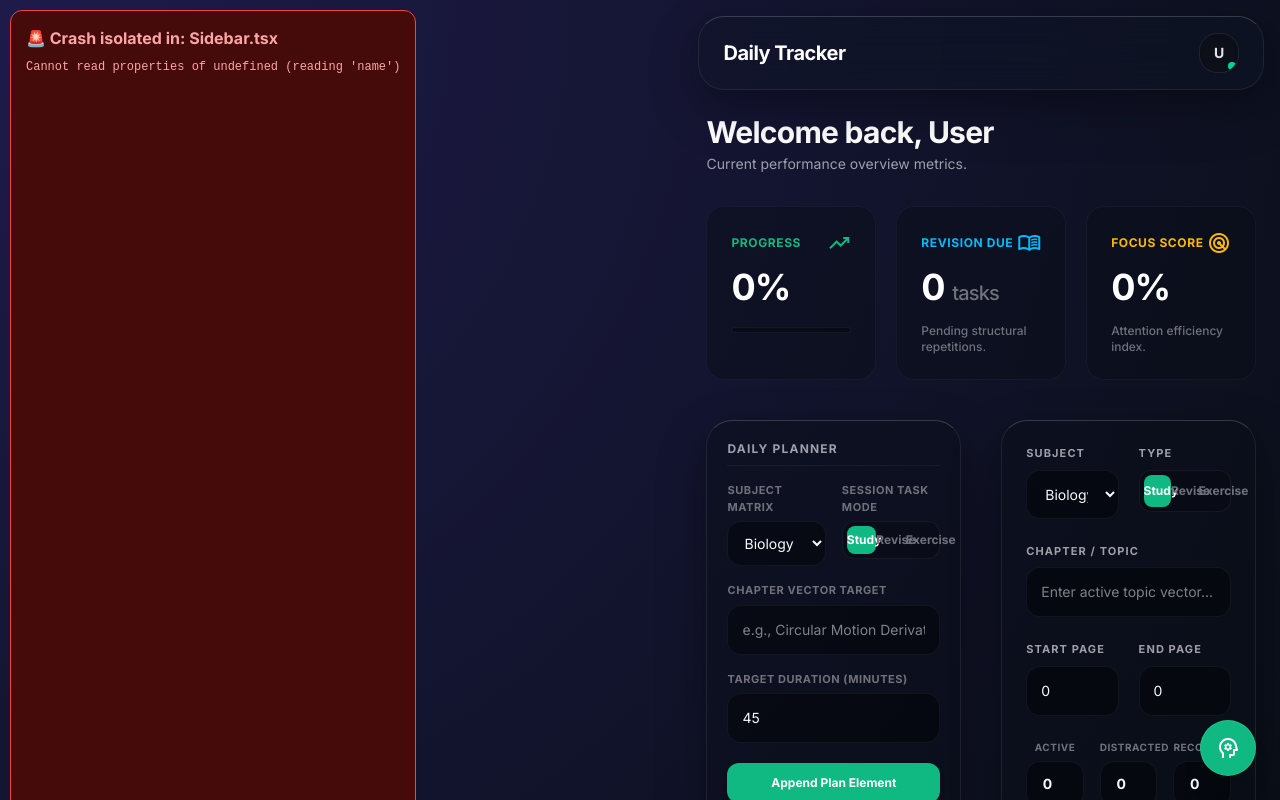
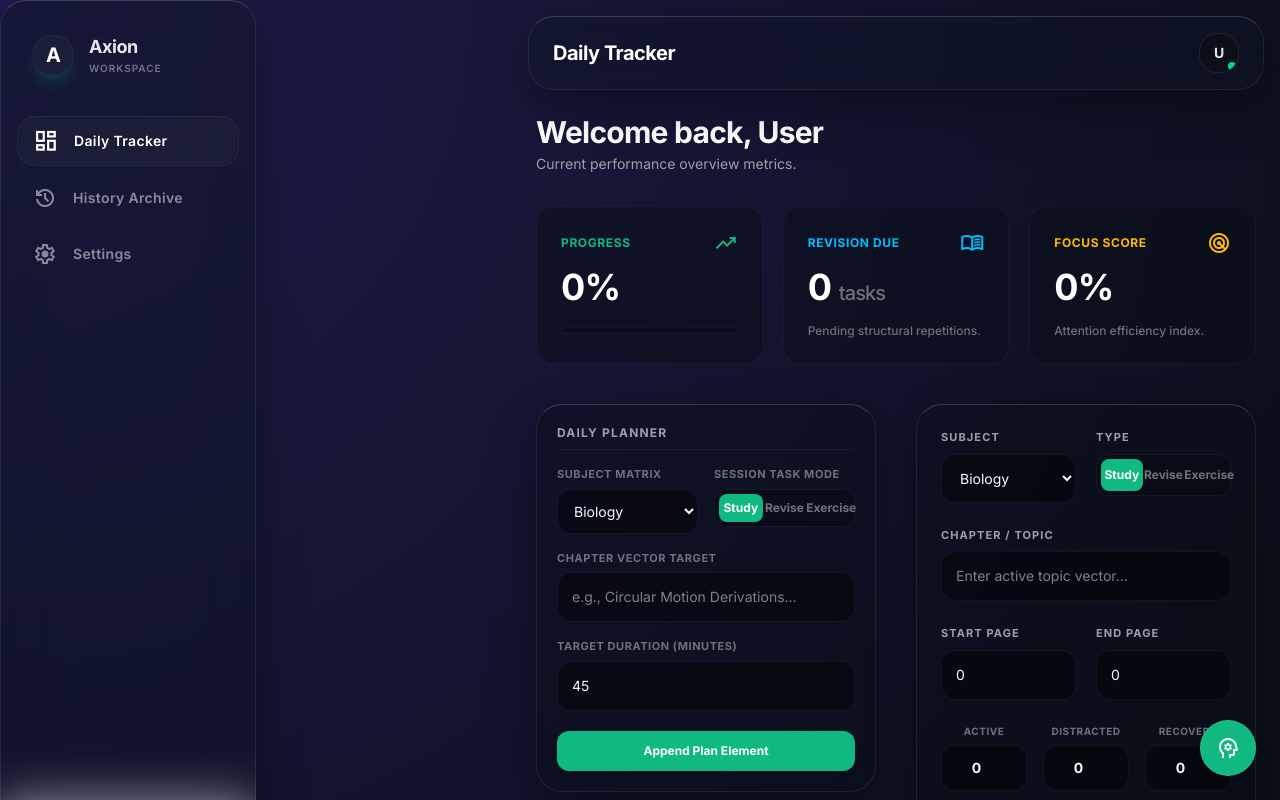
Before and after one commit to gaurav-9869/Study-Tracker, a React (Vite) app: page / in a window 1280 px wide. Shown: the top 800 px of the page. Built offline with nearby package versions, Linux system fonts and the light colour scheme.

Commit message:
Update Sidebar.tsx

```diff
--- a/src/components/Sidebar.tsx
+++ b/src/components/Sidebar.tsx
@@ -1,63 +1,61 @@
 import React from 'react';
-import { UserSettings } from '../types';
+import { getSubjectConfig, SubjectKey } from '../types';
 
 interface SidebarProps {
   currentTab: string;
   setTab: (tab: string) => void;
   isOpen: boolean;
   setIsOpen: (isOpen: boolean) => void;
-  profileImg: string | null;
-  userSettings: UserSettings;
 }
 
-interface NavItem {
-  id: string;
-  label: string;
-  icon: string;
-}
+export default function Sidebar({ currentTab, setTab, isOpen, setIsOpen }: SidebarProps) {
+  const navItems = [
+    { id: 'command', icon: 'dashboard', label: 'Daily Tracker' },
+    { id: 'archive', icon: 'history', label: 'History Archive' },
+    { id: 'account', icon: 'settings', label: 'Settings' }
+  ];
 
-export default function Sidebar({ currentTab, setTab, isOpen, setIsOpen, profileImg, userSettings }: SidebarProps) {
-
-  // Minimalist, high-end tab navigation mappings
-  const navItems: NavItem[] = [
-    { id: 'command', label: 'Command Center', icon: 'dashboard' },
-    { id: 'planner', label: 'Planner', icon: 'calendar_today' },
-    { id: 'archive', label: 'History', icon: 'history' },
-    { id: 'analysis', label: 'Analysis', icon: 'analytics' },
-  ];
+  // Helper to ensure we never crash when reading a subject name
+  const safeSubjectName = (key: string | undefined) => {
+      const config = getSubjectConfig(key);
+      return config ? config.name : 'Unknown Subject';
+  };
 
   return (
     <>
-      {/* Mobile Backdrop Overlay Blur */}
+      {/* Mobile Overlay */}
       {isOpen && (
         <div
+          className="md:hidden fixed inset-0 bg-black/60 z-40 backdrop-blur-sm"
           onClick={() => setIsOpen(false)}
-          className="fixed inset-0 bg-black/50 backdrop-blur-sm z-40 md:hidden animate-fade-in"
         />
       )}
 
-      {/* Main Premium Frosted Sidebar Panel Container */}
-      <aside className={`fixed top-0 bottom-0 left-0 w-64 z-50 transition-all duration-500 cubic-bezier(0.16, 1, 0.3, 1) border-r border-white/[0.06] bg-black/20 flex flex-col justify-between p-4 md:translate-x-0 ${isOpen ? 'translate-x-0' : '-translate-x-full'}`}
-        style={{
-          backdropFilter: 'blur(var(--glass-blur, 24px))',
-          WebkitBackdropFilter: 'blur(var(--glass-blur, 24px))',
-          backgroundColor: 'rgba(10, 15, 24, var(--glass-opacity, 0.45))'
-        }}
-      >
-        <div className="flex flex-col gap-8 w-full">
+      {/* Sidebar Container */}
+      <aside className={`fixed md:static inset-y-0 left-0 z-50 w-64 transform transition-transform duration-300 ease-in-out md:translate-x-0 ${isOpen ? 'translate-x-0' : '-translate-x-full'}`}>
 
-          {/* Header Branding Area with the Embedded Vector Logo */}
-          <div className="flex items-center gap-3 px-3 py-2 border-b border-white/[0.05]">
-            <svg className="w-8 h-8 text-primary transition-colors duration-500" viewBox="0 0 240 240" fill="none" xmlns="http://www.w3.org/2000/svg">
-              <path d="M76 164 L112 74 C115 66, 125 66, 128 74 L140 104" stroke="currentColor" strokeWidth="20" strokeLinecap="round" strokeLinejoin="round"/>
-              <path d="M164 164 L120 54 L102 96" stroke="#FFFFFF" strokeWidth="20" strokeLinecap="round" strokeLinejoin="round"/>
-              <path d="M92 126 L148 126" stroke="currentColor" strokeWidth="16" strokeLinecap="round" opacity="0.8"/>
-            </svg>
-            <span className="text-xl font-black tracking-wider text-white font-headline">AXION</span>
+        <div className="h-full flex flex-col ios-glass-panel rounded-none md:rounded-r-[32px] border-y-0 border-l-0 overflow-hidden">
+
+          {/* Logo Header */}
+          <div className="p-8 pb-6 flex items-center gap-4">
+            <div className="w-10 h-10 rounded-2xl bg-gradient-to-br from-primary/80 to-primary/20 flex items-center justify-center ios-glass-card-nested shadow-lg shadow-primary/20">
+              <span className="text-white font-bold text-xl tracking-tighter">A</span>
+            </div>
+            <div>
+              <h2 className="text-lg font-bold tracking-tight text-white/90">Axion</h2>
+              <p className="text-[10px] uppercase tracking-widest text-white/40 font-semibold">Workspace</p>
+            </div>
+
+            <button
+              onClick={() => setIsOpen(false)}
+              className="md:hidden ml-auto text-white/50 hover:text-white transition-colors"
+            >
+              <span className="material-symbols-outlined">close</span>
+            </button>
           </div>
 
-          {/* Navigation Button Menu Items Grid */}
-          <nav className="flex flex-col gap-1.5 w-full">
+          {/* Navigation Links */}
+          <nav className="flex-1 px-4 space-y-2 mt-4">
             {navItems.map((item) => {
               const isActive = currentTab === item.id;
               return (
@@ -67,55 +65,30 @@ export default function Sidebar({ currentTab, setTab, isOpen, setIsOpen, profile
                     setTab(item.id);
                     setIsOpen(false);
                   }}
-                  className={`w-full flex items-center gap-4 px-4 py-3.5 rounded-xl transition-all duration-500 text-sm font-semibold tracking-wide border cursor-pointer relative group overflow-hidden ${
-                    isActive
-                      ? 'bg-primary/15 border-primary/30 text-primary font-bold shadow-sm'
-                      : 'border-transparent text-zinc-400 hover:text-zinc-200 hover:bg-white/[0.03]'
-                  }`}
+                  className={`w-full flex items-center gap-4 px-4 py-3 rounded-2xl transition-all duration-300 group
+                    ${isActive
+                      ? 'bg-white/10 text-white ios-glass-card-nested shadow-inner border border-white/5'
+                      : 'text-white/50 hover:bg-white/5 hover:text-white/90'
+                    }`}
                 >
-                  {/* Slow Accent Shift Highlights */}
-                  {isActive && (
-                    <div className="absolute left-0 top-3 bottom-3 w-1 bg-primary rounded-r-md animate-pulse" />
-                  )}
-                  <span className={`material-symbols-outlined text-[20px] transition-transform duration-500 group-hover:scale-105 ${isActive ? 'text-primary' : 'text-zinc-500 group-hover:text-zinc-300'}`}>
+                  <span className={`material-symbols-outlined transition-transform duration-300 ${isActive ? 'scale-110' : 'group-hover:scale-110'}`}>
                     {item.icon}
                   </span>
-                  <span>{item.label}</span>
+                  <span className="font-semibold text-sm tracking-wide">{item.label}</span>
                 </button>
               );
             })}
           </nav>
+
+          {/* User Status Footer */}
+          <div className="p-6 mt-auto border-t border-white/5">
+            <div className="flex items-center gap-3 ios-glass-card-nested p-3 rounded-2xl">
+              <div className="w-2 h-2 rounded-full bg-emerald-400 animate-pulse shadow-[0_0_8px_rgba(52,211,153,0.5)]"></div>
+              <span className="text-xs font-medium text-white/60 tracking-wider uppercase">System Active</span>
+            </div>
+          </div>
+
         </div>
-
-        {/* Minimalist Profile Footer Deck routing directly to Account settings */}
-        <div className="border-t border-white/[0.05] pt-4 mt-auto w-full">
-          <button
-            onClick={() => {
-              setTab('account');
-              setIsOpen(false);
-            }}
-            className={`w-full flex items-center gap-3.5 p-2 rounded-xl border transition-all duration-500 cursor-pointer text-left hover:bg-white/[0.02] ${currentTab === 'account' ? 'bg-white/[0.04] border-white/10' : 'border-transparent'}`}
-          >
-            <div className="w-10 h-10 rounded-full border border-white/10 overflow-hidden bg-black/40 shadow-inner flex items-center justify-center shrink-0">
-               {profileImg ? (
-                   <img src={profileImg} alt="Avatar" referrerPolicy="no-referrer" className="w-full h-full object-cover" />
-               ) : (
-                   <span className="text-sm font-bold text-zinc-300 uppercase">
-                     {userSettings.name ? userSettings.name.charAt(0).toUpperCase() : 'A'}
-                   </span>
-               )}
-            </div>
-            <div className="flex flex-col overflow-hidden">
-               <span className="text-sm font-bold text-white tracking-tight truncate">
-                 {userSettings.name || 'Set Profile Name'}
-               </span>
-               <span className="text-[11px] text-zinc-500 truncate font-medium">
-                 {userSettings.className || 'Manage Account'}
-               </span>
-            </div>
-          </button>
-        </div>
-
       </aside>
     </>
   );
```
